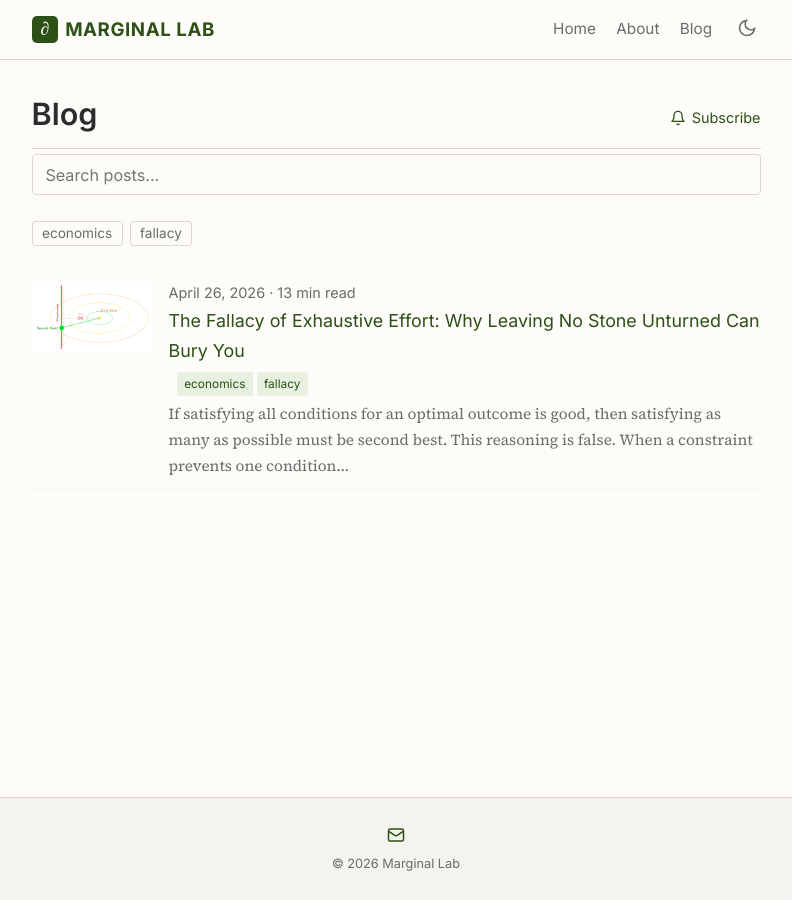
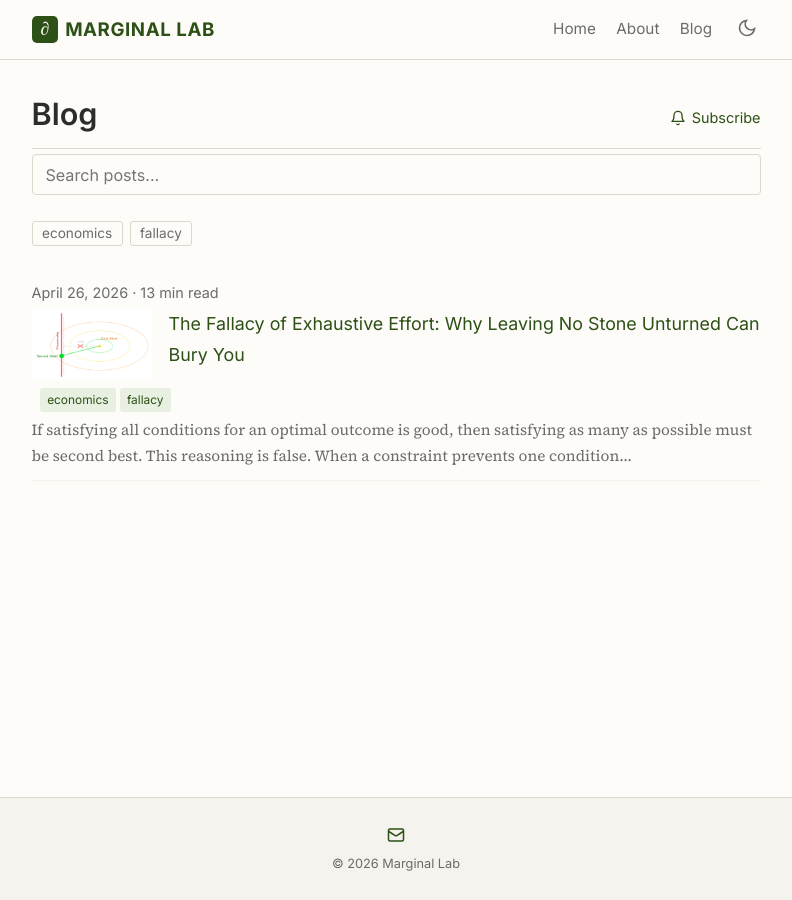
Before and after one commit to marginallabs/marginallabs.github.io, a Jekyll site: the page built from _pages/blog.md, in a window 1280 px wide. Shown: the whole page, without its empty margins (244-1036 px from the left). Built offline with Jekyll 4.4.1, drawn with Linux system fonts in a browser that asks for light colours.

Commit message:
Fix post list: only thumbnail+title in flex row, rest full width
Co-Authored-By: Claude Opus 4.7 <noreply@anthropic.com>

```diff
--- a/_pages/blog.md
+++ b/_pages/blog.md
@@ -26,19 +26,19 @@ subscribe: true
 <div id="post-list">
 {% for post in site.posts %}
   <article class="blog-list-item" data-title="{{ post.title | downcase }}" data-categories="{{ post.categories | join: ',' | downcase }}" data-excerpt="{{ post.abstract | default: post.excerpt | strip_html | downcase }}">
-    {% if post.image %}<img class="post-thumbnail" src="{{ post.image | relative_url }}" alt="Thumbnail for {{ post.title }}" />{% endif %}
-    <div class="post-list-body">
-      <span class="post-date">{{ post.date | date: "%B %d, %Y" }}{% assign w = post.content | strip_html | split: " " | size %}{% assign rt = w | divided_by: 200 | at_least: 1 %} &middot; {{ rt }} min read</span>
+    <span class="post-date">{{ post.date | date: "%B %d, %Y" }}{% assign w = post.content | strip_html | split: " " | size %}{% assign rt = w | divided_by: 200 | at_least: 1 %} &middot; {{ rt }} min read</span>
+    <div class="post-title-row">
+      {% if post.image %}<img class="post-thumbnail" src="{{ post.image | relative_url }}" alt="Thumbnail for {{ post.title }}" />{% endif %}
       <a class="post-title-link" href="{{ post.url | relative_url }}">{{ post.title }}</a>
-      {% if post.categories %}
-        <span class="post-category-badges">
-          {% for cat in post.categories %}<span class="category-tag">{{ cat }}</span>{% endfor %}
-        </span>
-      {% endif %}
-      {% if post.abstract %}
-        <p class="post-excerpt">{{ post.abstract | truncatewords: 30 }}</p>
-      {% endif %}
     </div>
+    {% if post.categories %}
+      <span class="post-category-badges">
+        {% for cat in post.categories %}<span class="category-tag">{{ cat }}</span>{% endfor %}
+      </span>
+    {% endif %}
+    {% if post.abstract %}
+      <p class="post-excerpt">{{ post.abstract | truncatewords: 30 }}</p>
+    {% endif %}
   </article>
 {% endfor %}
 </div>
--- a/assets/css/style.css
+++ b/assets/css/style.css
@@ -544,14 +544,12 @@ details[open] > .section-toggle .toggle-chevron {
   font-family: var(--font-heading);
   padding: 0.6em 0;
   border-bottom: 1px solid var(--color-bg-alt);
+}
+.post-title-row {
   display: flex;
   align-items: flex-start;
   gap: 1rem;
-}
-.post-list-body {
-  display: flex;
-  flex-direction: column;
-  min-width: 0;
+  margin: 0.2em 0;
 }
 .post-date {
   color: var(--color-text-light);
```
Also changed, not shown: _layouts/home.html (+6 -6 lines).
